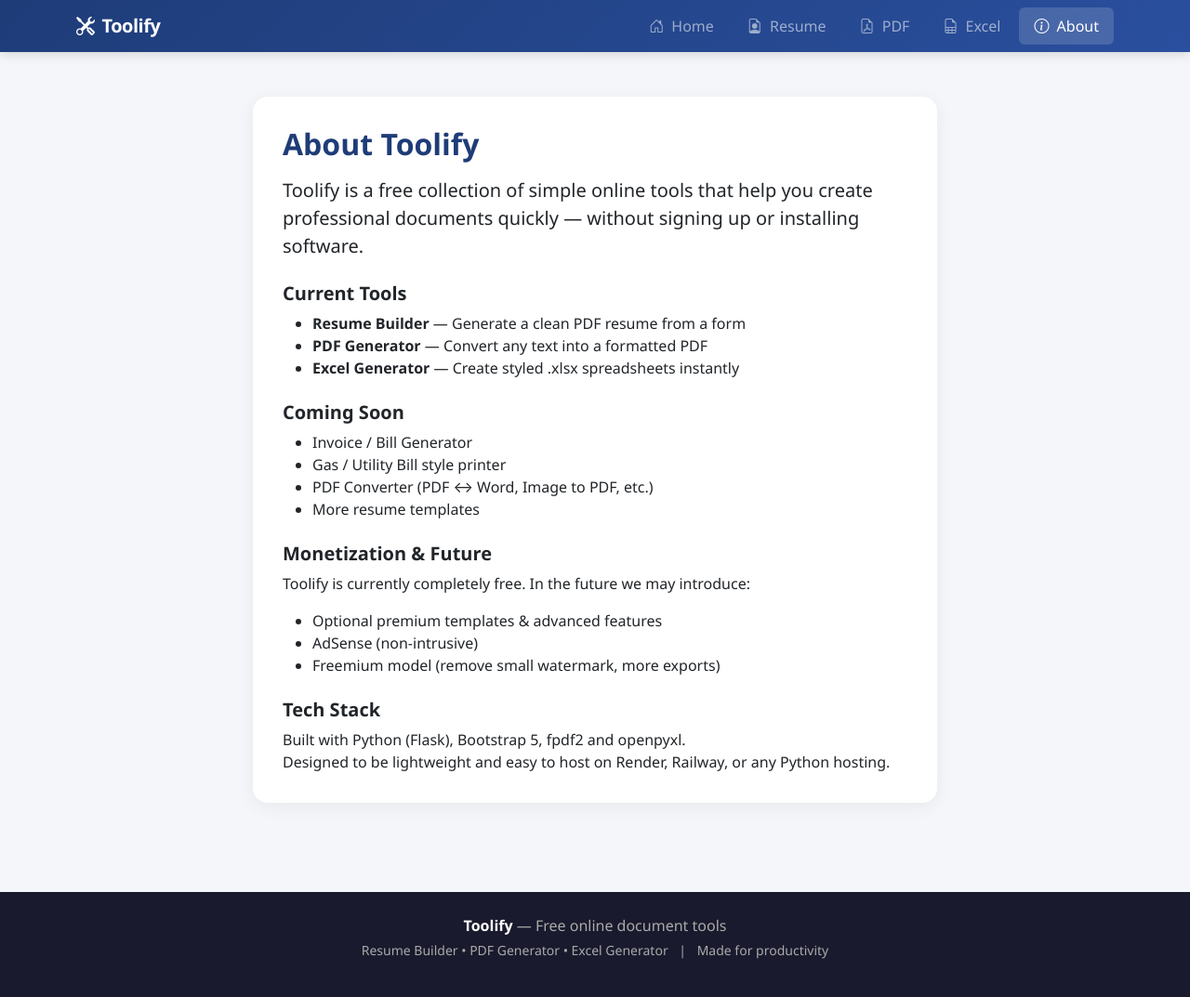
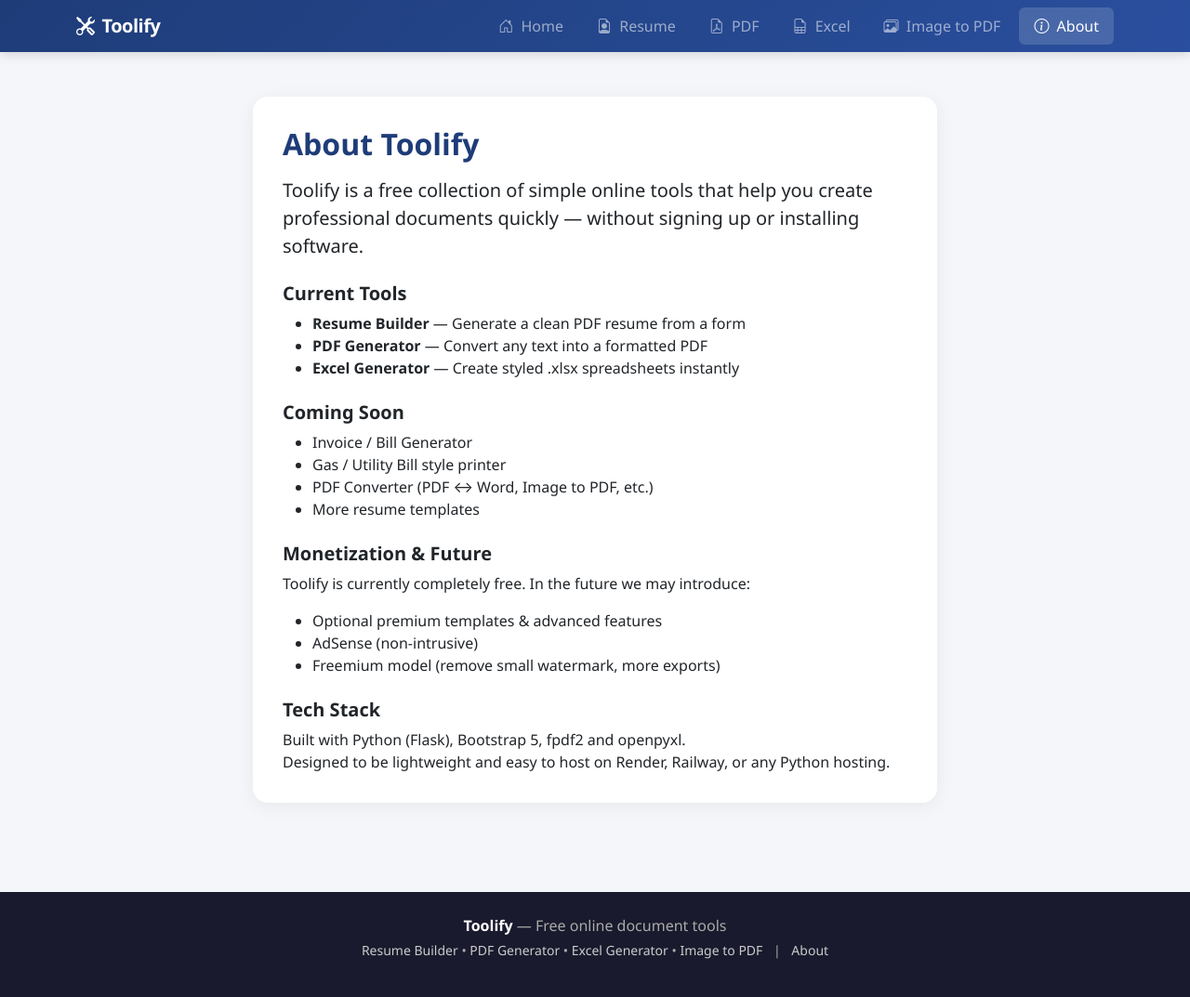
Before and after one commit to ajagekarshrayash01-platform/toolify, a Flask app: page /about in a window 1280 px wide. Shown: the whole page at 93% size. Run offline with Flask 3, Linux system fonts and the light colour scheme.

Commit message:
Update base.html

```diff
--- a/templates/base.html
+++ b/templates/base.html
@@ -4,7 +4,7 @@
     <meta charset="UTF-8">
     <meta name="viewport" content="width=device-width, initial-scale=1.0">
     <title>{% block title %}Toolify{% endblock %} — Free Online Tools</title>
-    <meta name="description" content="Free online tools: Resume Builder, PDF Generator, Excel Generator and more. Create professional documents in seconds.">
+    <meta name="description" content="Free online tools: Resume Builder, PDF Generator, Excel Generator, Image to PDF and more. Create professional documents in seconds.">
     <link href="https://cdn.jsdelivr.net/npm/bootstrap@5.3.3/dist/css/bootstrap.min.css" rel="stylesheet">
     <link href="https://cdn.jsdelivr.net/npm/bootstrap-icons@1.11.3/font/bootstrap-icons.min.css" rel="stylesheet">
     <style>
@@ -160,6 +160,11 @@
                         </a>
                     </li>
                     <li class="nav-item">
+                        <a class="nav-link px-3 {% if request.endpoint == 'image_to_pdf' %}active{% endif %}" href="{{ url_for('image_to_pdf') }}">
+                            <i class="bi bi-images me-1"></i> Image to PDF
+                        </a>
+                    </li>
+                    <li class="nav-item">
                         <a class="nav-link px-3 {% if request.endpoint == 'about' %}active{% endif %}" href="{{ url_for('about') }}">
                             <i class="bi bi-info-circle me-1"></i> About
                         </a>
@@ -193,10 +198,14 @@
                 <strong class="text-white">Toolify</strong> — Free online document tools
             </p>
             <p class="mb-0 small">
-                Resume Builder • PDF Generator • Excel Generator
+                <a href="{{ url_for('resume') }}">Resume Builder</a> •
+                <a href="{{ url_for('pdf_generator') }}">PDF Generator</a> •
+                <a href="{{ url_for('excel_generator') }}">Excel Generator</a> •
+                <a href="{{ url_for('image_to_pdf') }}">Image to PDF</a>
                 <span class="mx-2">|</span>
-                Made for productivity
+                <a href="{{ url_for('about') }}">About</a>
             </p>
+            <!-- Support / Privacy / Contact links will be added here -->
             <!-- Ad placeholder for future monetization -->
             <div class="mt-3 small text-muted">
                 <!-- Google AdSense or other ads can go here later -->
```
